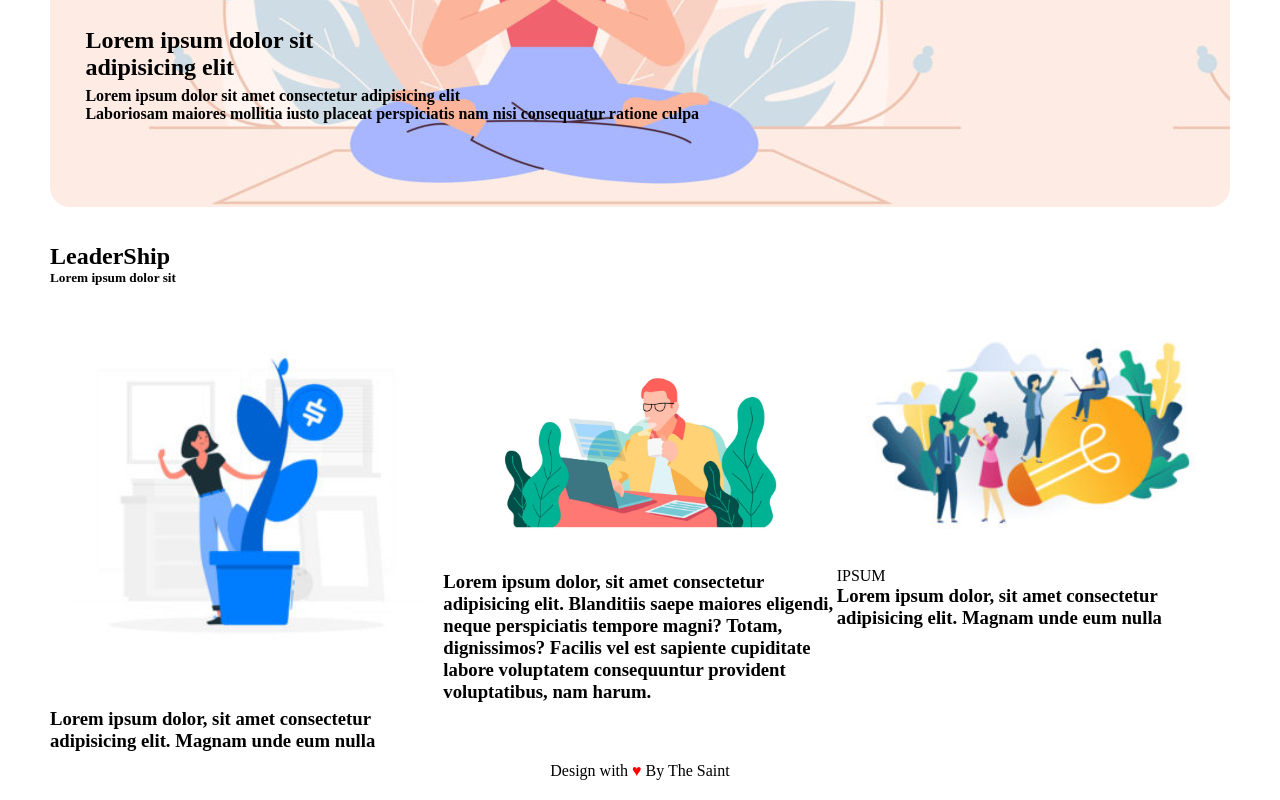
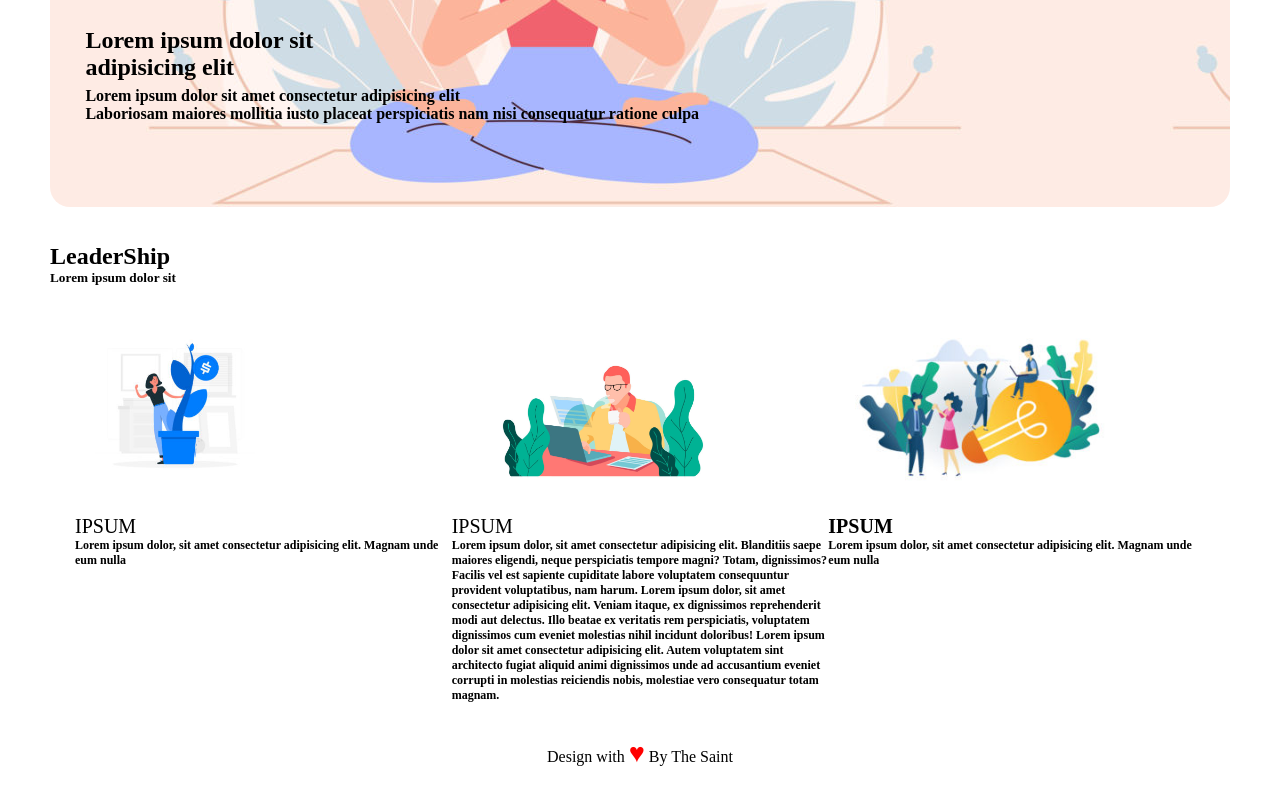
Before and after one commit to callagan70/htmlcss-wp, a plain HTML site: page index.html in a window 1280 px wide. Shown: the part 628-1428 px from the top of the page. Drawn offline with Linux system fonts and the light colour scheme.

Commit message:
Ancora problemi con le immagini

```diff
--- a/index.html
+++ b/index.html
@@ -66,17 +66,21 @@
     <div class="row">
         <div class="img-2sec primafoto">
             <img src="./img/img-1.jpg" alt="Prima immagine">
+            <p>IPSUM</p>
             <h3>Lorem ipsum dolor, sit amet consectetur adipisicing elit. Magnam unde eum nulla</h3>
         </div>
 
         <div class="img-2sec">
             <img src="./img/banner-2.jpg" alt="Seconda immagine">
-            <h3>Lorem ipsum dolor, sit amet consectetur adipisicing elit. Blanditiis saepe maiores eligendi, neque perspiciatis tempore magni? Totam, dignissimos? Facilis vel est sapiente cupiditate labore voluptatem consequuntur provident voluptatibus, nam harum.</h3>
+            <p>IPSUM</p>
+            <h3>Lorem ipsum dolor, sit amet consectetur adipisicing elit. Blanditiis saepe maiores eligendi, neque perspiciatis tempore magni? Totam, dignissimos? Facilis vel est sapiente cupiditate labore voluptatem consequuntur provident voluptatibus, nam harum.
+            Lorem ipsum dolor, sit amet consectetur adipisicing elit. Veniam itaque, ex dignissimos reprehenderit modi aut delectus. Illo beatae ex veritatis rem perspiciatis, voluptatem dignissimos cum eveniet molestias nihil incidunt doloribus!
+            Lorem ipsum dolor sit amet consectetur adipisicing elit. Autem voluptatem sint architecto fugiat aliquid animi dignissimos unde ad accusantium eveniet corrupti in molestias reiciendis nobis, molestiae vero consequatur totam magnam.</h3>
         </div>
 
         <div class="img-2sec">
             <img src="./img/img-3.jpg" alt="Terza immagine">
-            <p>IPSUM</p>
+            <p><strong>IPSUM</strong></strong></p>
             <h3>Lorem ipsum dolor, sit amet consectetur adipisicing elit. Magnam unde eum nulla</h3>
         </div>
     </div>
--- a/style.css
+++ b/style.css
@@ -78,8 +78,7 @@ header a:hover{
     margin-top: 25px;
     position: relative;
     display: block;
-    height: 300px;
-    width: auto;
+    margin: 25px;
 }
 
 .img-2sec{
@@ -91,59 +90,26 @@ header a:hover{
 
 .img-2sec img{
     padding: 20px;
-    width: 100%;
-    background-size: 300px 100px ;
+    height: 200px;
+    max-width: max-content;
   }
 
 .row h3{
     display: inline-block;
+    font-size: 12px;
   }
 
-
-
-
-
-
-
-
-
-
-
-
-
-/* .left{
-     position: relative;
-     width:100px;
-     height: 100px;
-}
-
-.middle{
-    position: relative;
-    width:100px;
-    height: 100px;
-    image-resolution: 50%;
-}
-
-.right{
-    position: relative;
-    width:100px;
-    height: 100px
-} */
-
-
-
-
-
-
-
-
-
+.row p{
+      font-size: 20px;
+      }
 
 footer{
+    margin-top: 25px;
     padding:10px 10px;
     text-align: center;
 }
 
 .red{
     color: red;
+    font-size: 27px;
 }
```
